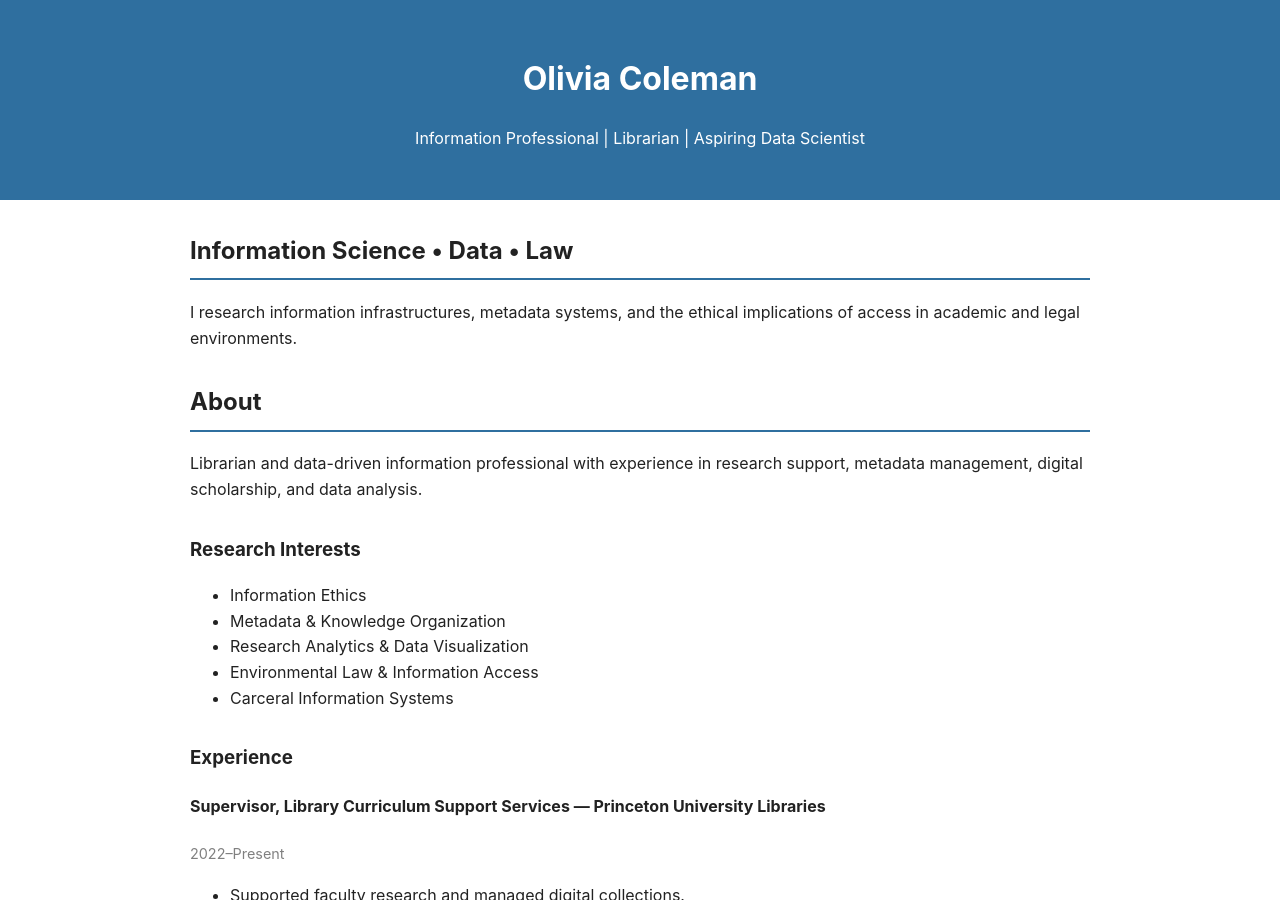
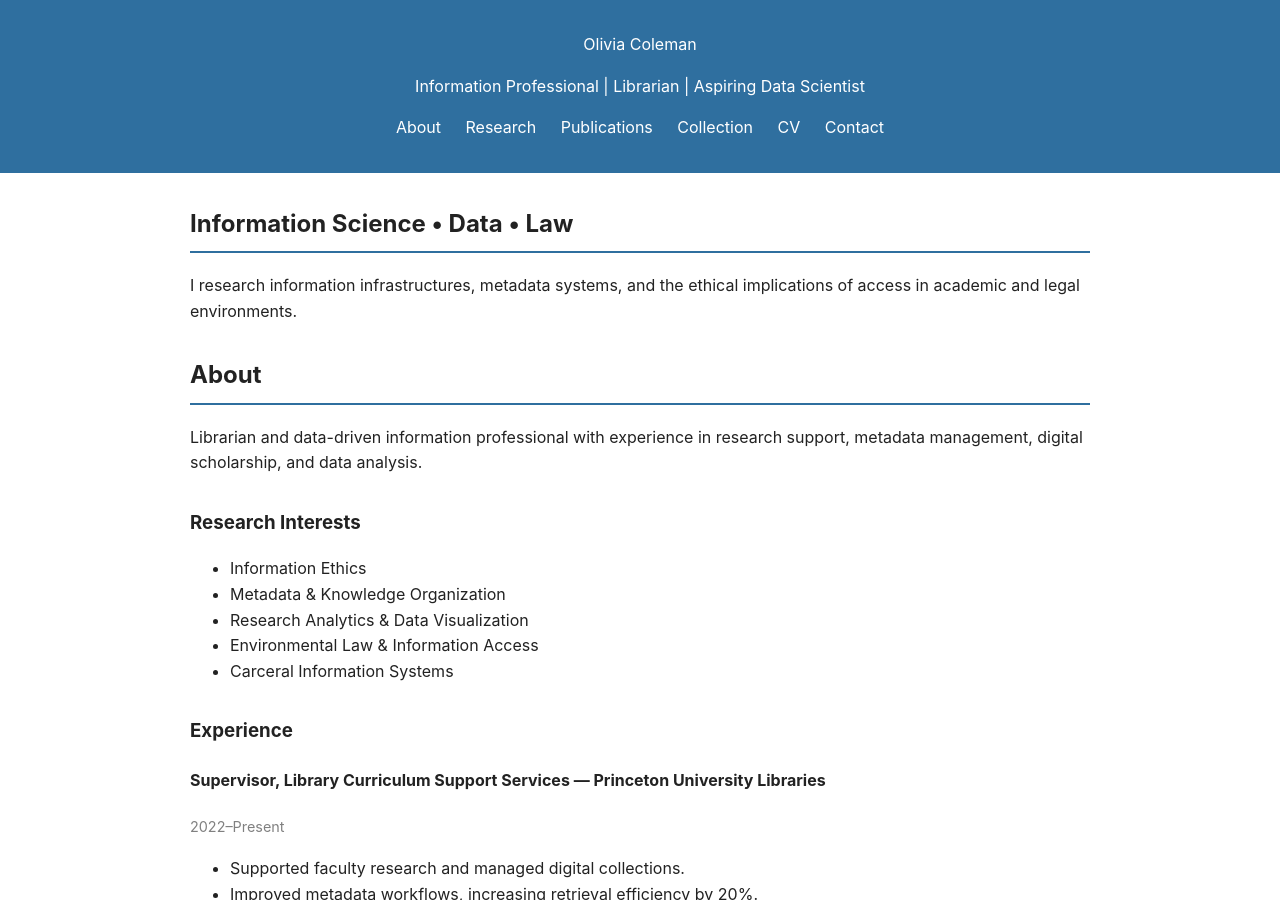
Before and after one commit to caivilo/caivilo.github.io, a Jekyll site: the page built from index.md, in a window 1280 px wide and 900 px high. Built offline with Jekyll 4.4.1, drawn with Linux system fonts in a browser that asks for light colours.

Commit message:
Update default.html

```diff
--- a/_layouts/default.html
+++ b/_layouts/default.html
@@ -10,11 +10,27 @@
 <script src="/assets/js/script.js"></script>
 
 <body>
-  <header>
-    <h1>{{ site.title }}</h1>
-    <p>{{ site.description }}</p>
-  </header>
+<header class="site-header">
+  <div class="nav-container">
+
+    <div class="site-title">
+      <a href="/">{{ site.title }}</a>
+      <p class="site-subtitle">{{ site.description }}</p>
+    </div>
+
+    <nav class="main-nav">
+      <a href="/about/">About</a>
+      <a href="/research/">Research</a>
+      <a href="/publications/">Publications</a>
+      <a href="/collection/">Collection</a>
+      <a href="/cv/">CV</a>
+      <a href="/contact/">Contact</a>
+    </nav>
+  </div>
+</header>
+
 <script src="/assets/js/script.js"></script>
+
   <main>
     {{ content }}
   </main>
```
